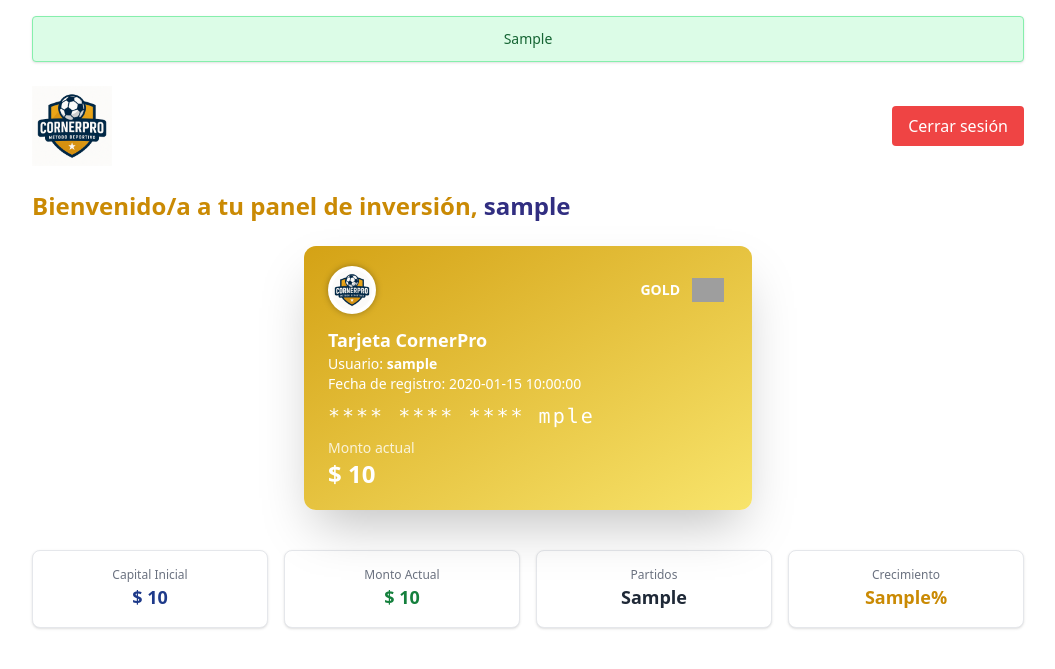
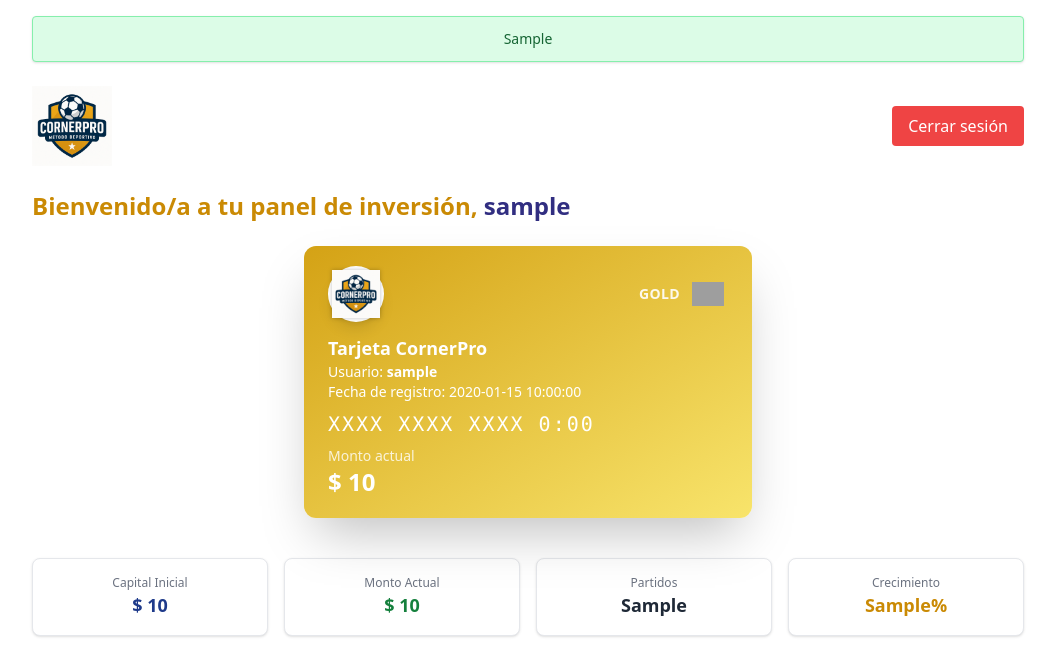
Before and after one commit to jmirandal1994/cornerpro, a Flask app: template templates/dashboard.html in a window 1280 px wide. Shown: the top 669 px of the page, without its empty margins (112-1167 px from the left). Run offline with Flask 2, Linux system fonts and the light colour scheme; the template is opened without the code that fills it: most values are stand-ins (such as "Sample title", 1, 10 or a date in 2020); some libraries are stand-ins or nearby versions; grey boxes are pictures that could not be loaded.

Commit message:
✨ Mejora visual profesional de tarjeta CornerPro (estilo GOLD y Mastercard integrado)

```diff
--- a/templates/dashboard.html
+++ b/templates/dashboard.html
@@ -36,16 +36,18 @@
   <!-- Tarjeta GOLD refinada -->
   <div class="bg-gradient-to-br from-[#d4a215] to-[#f8e46b] text-white rounded-xl shadow-2xl px-6 py-5 mb-10 w-full max-w-md mx-auto relative">
     <div class="flex justify-between items-center mb-3">
-      <img src="{{ url_for('static', filename='logo.png') }}" class="w-12 h-12 object-contain bg-white rounded-full p-1" style="filter: drop-shadow(0 0 3px rgba(0,0,0,0.3));">
+      <div class="bg-white rounded-full p-1 shadow-lg">
+        <img src="{{ url_for('static', filename='logo.png') }}" class="w-12 h-12 object-contain" style="filter: drop-shadow(0 0 2px rgba(0,0,0,0.25));">
+      </div>
       <div class="flex items-center space-x-2">
-        <span class="text-sm font-bold">GOLD</span>
+        <span class="text-sm font-bold tracking-wide text-white/90">GOLD</span>
         <img src="https://upload.wikimedia.org/wikipedia/commons/0/04/Mastercard-logo.png" class="w-10 h-6 object-contain" alt="Mastercard">
       </div>
     </div>
     <h2 class="text-lg font-bold">Tarjeta CornerPro</h2>
     <p class="text-sm">Usuario: <span class="font-semibold">{{ username }}</span></p>
     <p class="text-sm">Fecha de registro: {{ fecha_creacion }}</p>
-    <p class="text-xl font-mono tracking-widest my-2">**** **** **** {{ username[-4:] }}</p>
+    <p class="text-xl font-mono tracking-widest my-2">XXXX XXXX XXXX {{ fecha_creacion[-4:] }}</p>
     <p class="text-sm text-white/80">Monto actual</p>
     <p class="text-2xl font-bold text-white">$ {{ "{:,.0f}".format(monto_actual).replace(",", ".") }}</p>
   </div>
```
